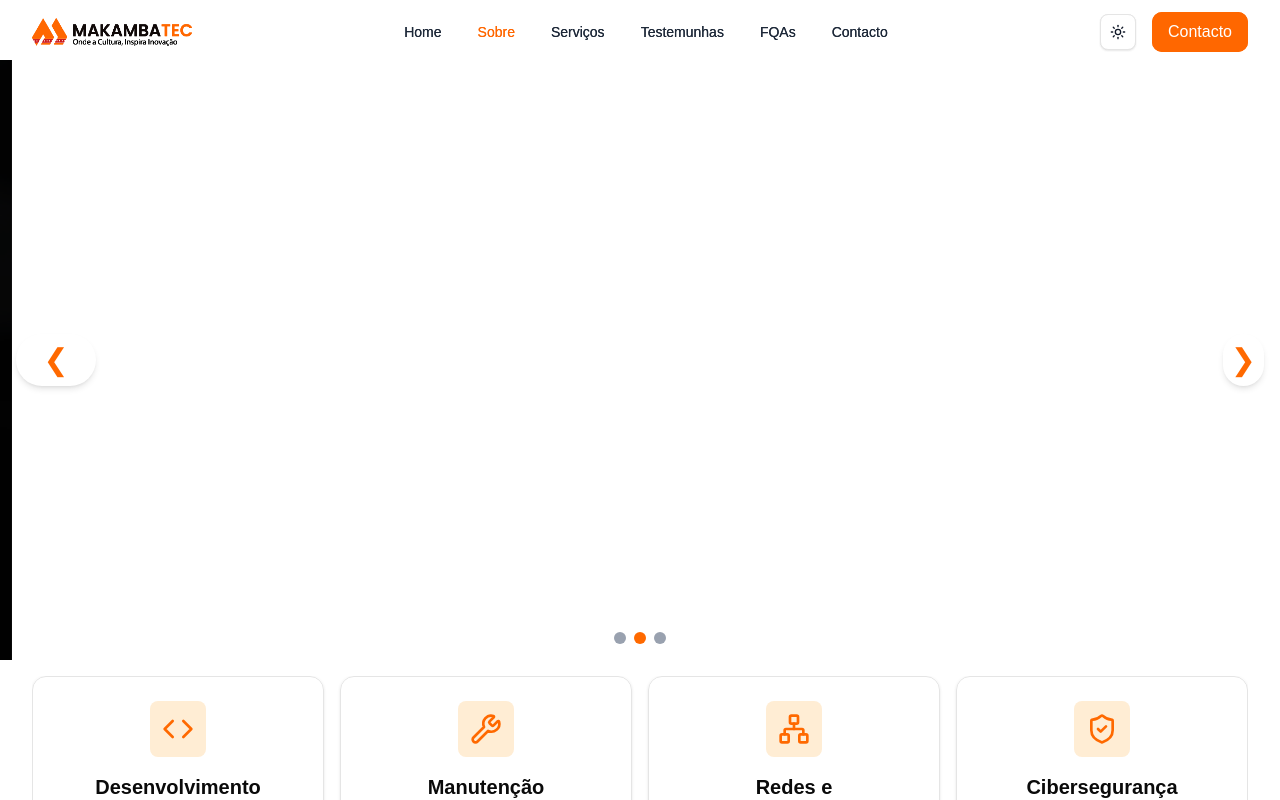
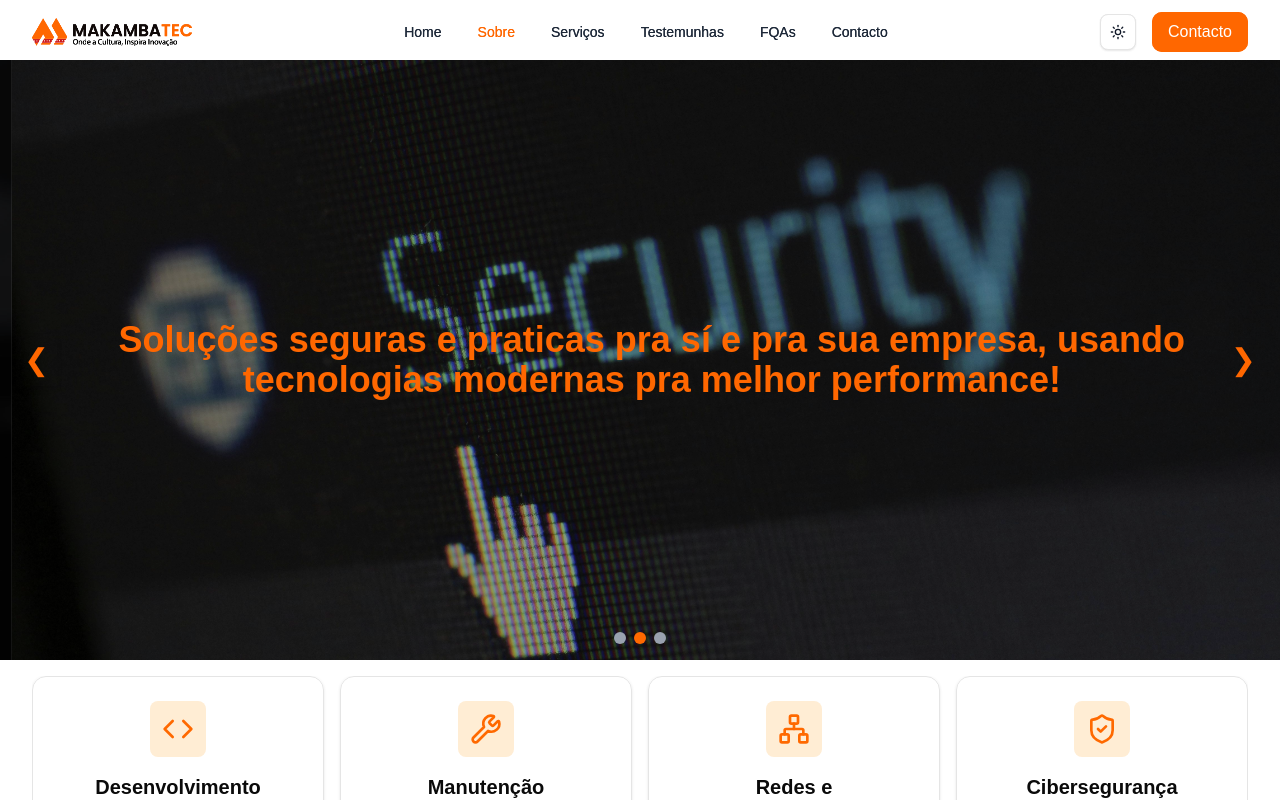
Before and after one commit to Mario2005-matias/Makamba, a React (Vite) app in the folder makamba/: page /sobre in a window 1280 px wide. Shown: the top 800 px of the page. Built offline with nearby package versions, Linux system fonts and the light colour scheme.

Commit message:
Terminei o carrousel do topo pag-sobre

```diff
--- a/makamba/src/components/sobre/Missao.tsx
+++ b/makamba/src/components/sobre/Missao.tsx
@@ -1,6 +1,6 @@
 import React, { useState, useEffect } from 'react';
 import Imagem1 from "../../assets/imagem1.jpg";
-
+import Imagem2 from "../../assets/imagem2.jpg";
 
 interface CarouselItem {
   image: string;
@@ -10,11 +10,11 @@ interface CarouselItem {
 const carouselItems: CarouselItem[] = [
   {
     image: Imagem1,
-    missionText: 'Inovação em Soluções de TI Com base em Eficiencia e eficácia sempre entregando o melhor',
+    missionText: 'Inovação em Soluções de TI Com base em Eficiencia e eficácia  sempre entregando o melhor',
   },
   {
-    image: 'https://via.placeholder.com/1500x600?text=Missão+2',
-    missionText: 'Transformação Digital com Inteligência Artificial',
+    image: Imagem2,
+    missionText: 'Soluções seguras e praticas pra sí e pra sua empresa, usando tecnologias modernas pra melhor performance!',
   },
   {
     image: 'https://via.placeholder.com/1500x600?text=Missão+3',
@@ -45,23 +45,25 @@ const Missao: React.FC = () => {
   return (
     <div className="relative w-full h-[600px] overflow-hidden mt-15">
       <div
-        className="absolute inset-0 transition-transform duration-1000 ease-in-out"
+        className="flex transition-transform duration-1000 ease-in-out"
         style={{
-          transform: `translateX(-${currentIndex * 100}%)`,
+          width: `${carouselItems.length * 100}%`,
+          transform: `translateX(-${currentIndex * (100 / carouselItems.length)}%)`,
         }}
       >
         {carouselItems.map((item, index) => (
           <div
             key={index}
-            className="w-full h-full flex justify-center items-center"
+            className="w-full h-[600px] flex-shrink-0 flex justify-center items-center relative"
             style={{
               backgroundImage: `url(${item.image})`,
               backgroundSize: 'cover',
               backgroundPosition: 'center',
+              width: `${100 / carouselItems.length}%`,
             }}
           >
             <div className="absolute inset-0 bg-black opacity-40" />
-            <div className="relative text-4xl font-bold p-4 text-center text-orange-500 w-30xl">
+            <div className="relative text-4xl font-bold p-4 text-center text-[#FF6700] w-full m-10">
               {item.missionText}
             </div>
           </div>
@@ -71,13 +73,13 @@ const Missao: React.FC = () => {
       {/* Setas de navegação */}
       <button
         onClick={handlePrev}
-        className="absolute left-4 top-1/2 transform -translate-y-1/2 text-orange-500 text-3xl p-2 w-20 bg-white rounded-full shadow-md hover:bg-orange-100 transition"
+        className="absolute left-4 top-1/2 transform -translate-y-1/2 text-[#FF6700] text-3xl p-2 bg-transparent shadow-md transition duration-600 ease-in-out hover:text-[50px] hover:text-white cursor-pointer"
       >
         &#10094;
       </button>
       <button
         onClick={handleNext}
-        className="absolute right-4 top-1/2 transform -translate-y-1/2 text-orange-500 text-3xl p-2 bg-white rounded-full shadow-md hover:bg-orange-100 transition"
+        className="absolute right-4 top-1/2 transform -translate-y-1/2 text-[#FF6700] text-3xl p-2 bg-transparent transition duration-600 ease-in-out hover:text-[50px] hover:text-white cursor-pointer"
       >
         &#10095;
       </button>
--- a/makamba/src/components/sobre/TeamCard.tsx
+++ b/makamba/src/components/sobre/TeamCard.tsx
@@ -5,7 +5,7 @@ type TeamCardProps = {
 }
 
 const TeamCard = ({ name, role, imgSrc }: TeamCardProps) => (
-  <div className="bg-gray-100 dark:bg-red-500 p-4 rounded shadow">
+  <div className="bg-gray-100 p-4 rounded shadow">
     <img src={imgSrc} alt={`Foto de ${name}`} className="w-full h-48 object-cover rounded" />
     <h3 className="mt-2 font-bold">{name}</h3>
     <p className="text-sm">{role}</p>
--- a/makamba/src/pages/Sobre.tsx
+++ b/makamba/src/pages/Sobre.tsx
@@ -5,6 +5,7 @@ import PartnerCard from '../components/sobre/PartnerCard'
 import Missao from "../components/sobre/Missao";
 import { ThemeProvider } from "../components/theme-provider";
 import { ServiceCarousel } from "../layout/section-services/ServiceCarousel";
+import Footer from "../layout/footer/footer";
 
 function App() {
   return (
@@ -35,6 +36,7 @@ function App() {
 
       </main>
     </div>
+       <Footer />
     </ThemeProvider>
   )
 }
```
